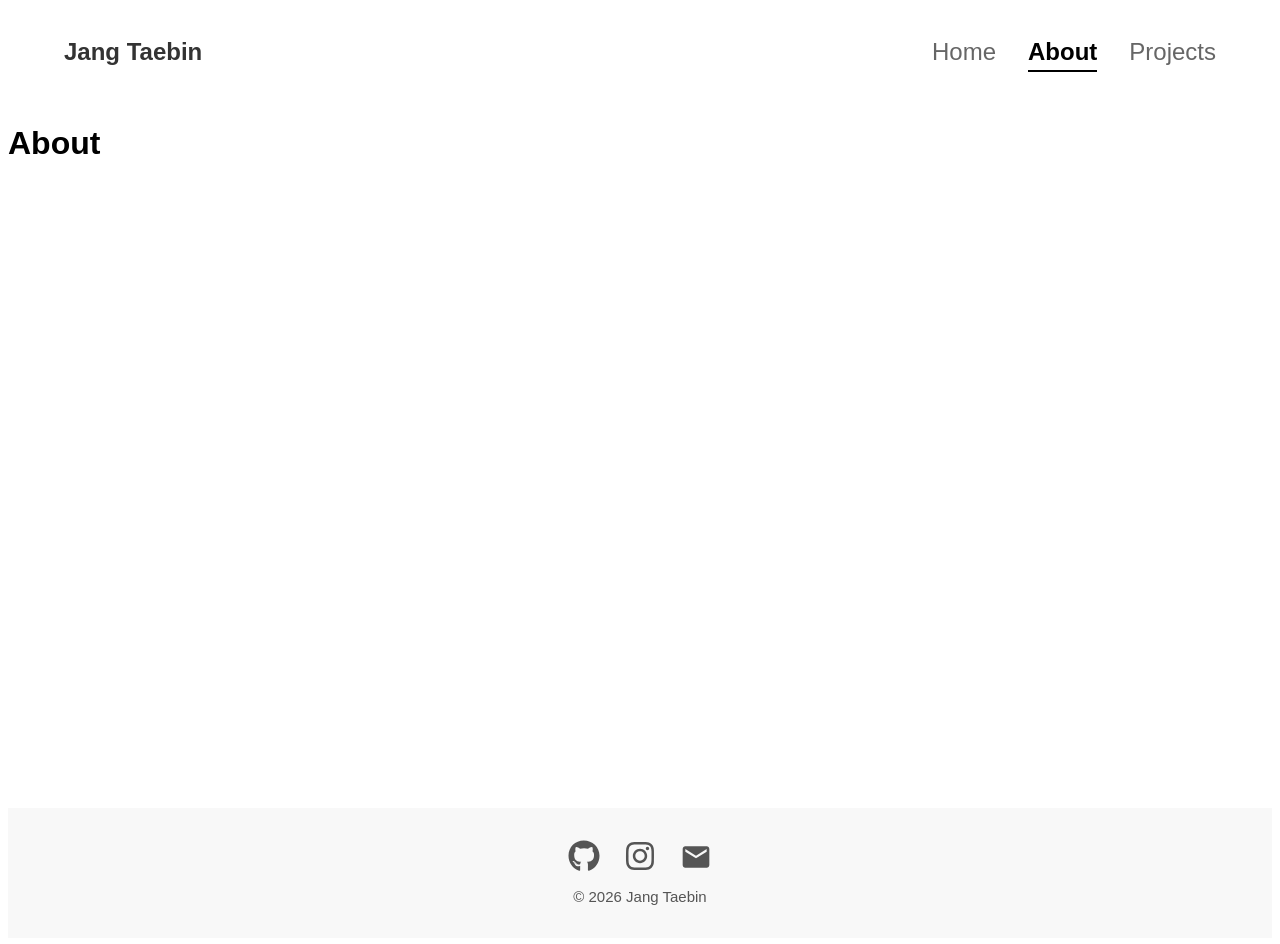
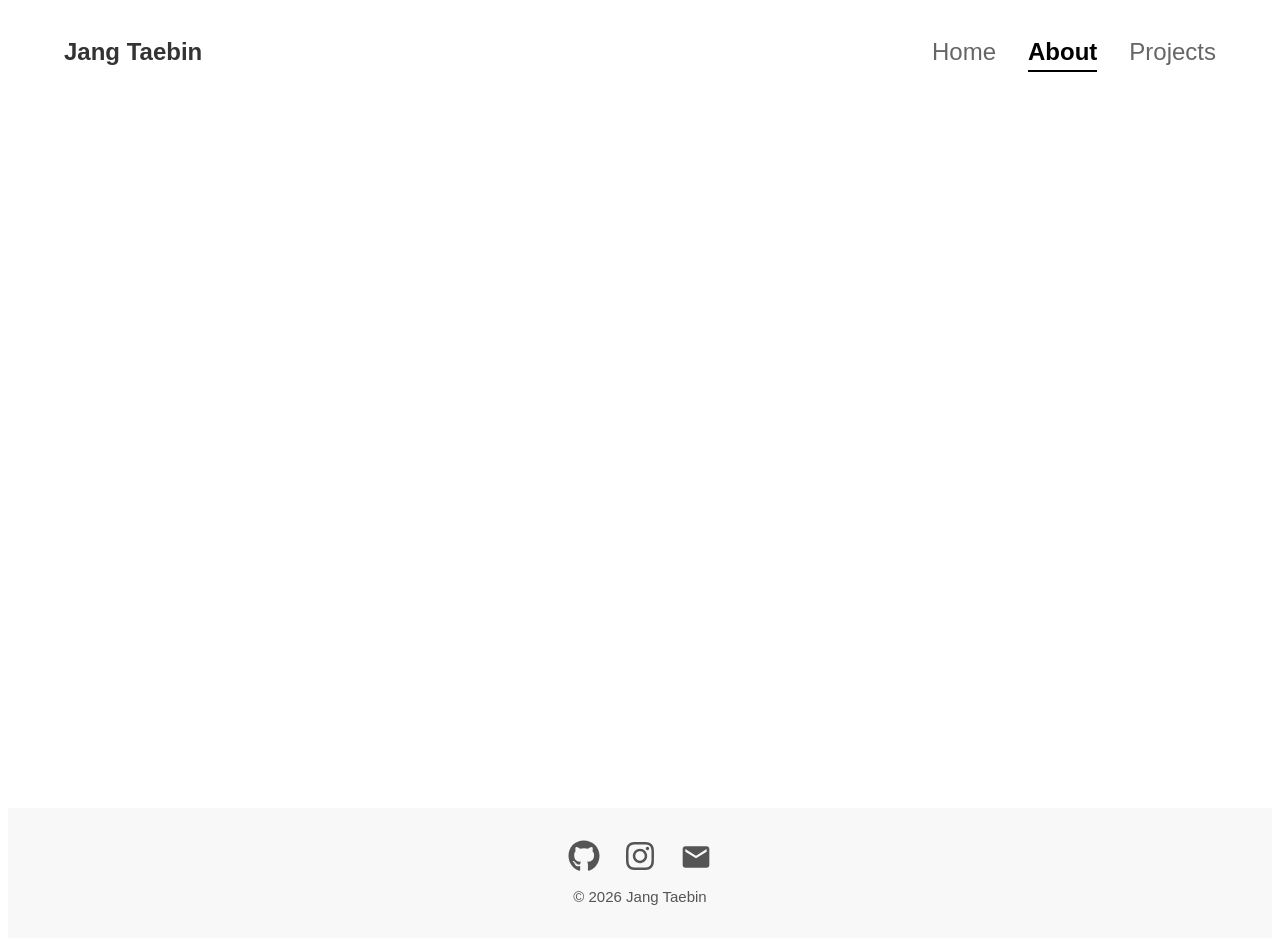
Before and after one commit to jangtaebin3/jangtaebin3.github.io, a React (Vite) app: page /about in a window 1280 px wide. Built offline with nearby package versions, Linux system fonts and the light colour scheme.

Commit message:
[FEAT] AboutContainer 제작

```diff
--- a/src/pages/About/About.tsx
+++ b/src/pages/About/About.tsx
@@ -1,5 +1,11 @@
+import * as S from './style';
 
+const About = () => {
+  return (
+    <S.AboutContainer>
 
-export default function About() {
-  return <h1>About</h1>
+    </S.AboutContainer>
+  )
 }
+
+export default About
--- a/src/pages/About/style.ts
+++ b/src/pages/About/style.ts
@@ -0,0 +1,5 @@
+import styled from 'styled-components';
+
+export const AboutContainer = styled.div`
+  padding: 64px 120px;
+`;
```
